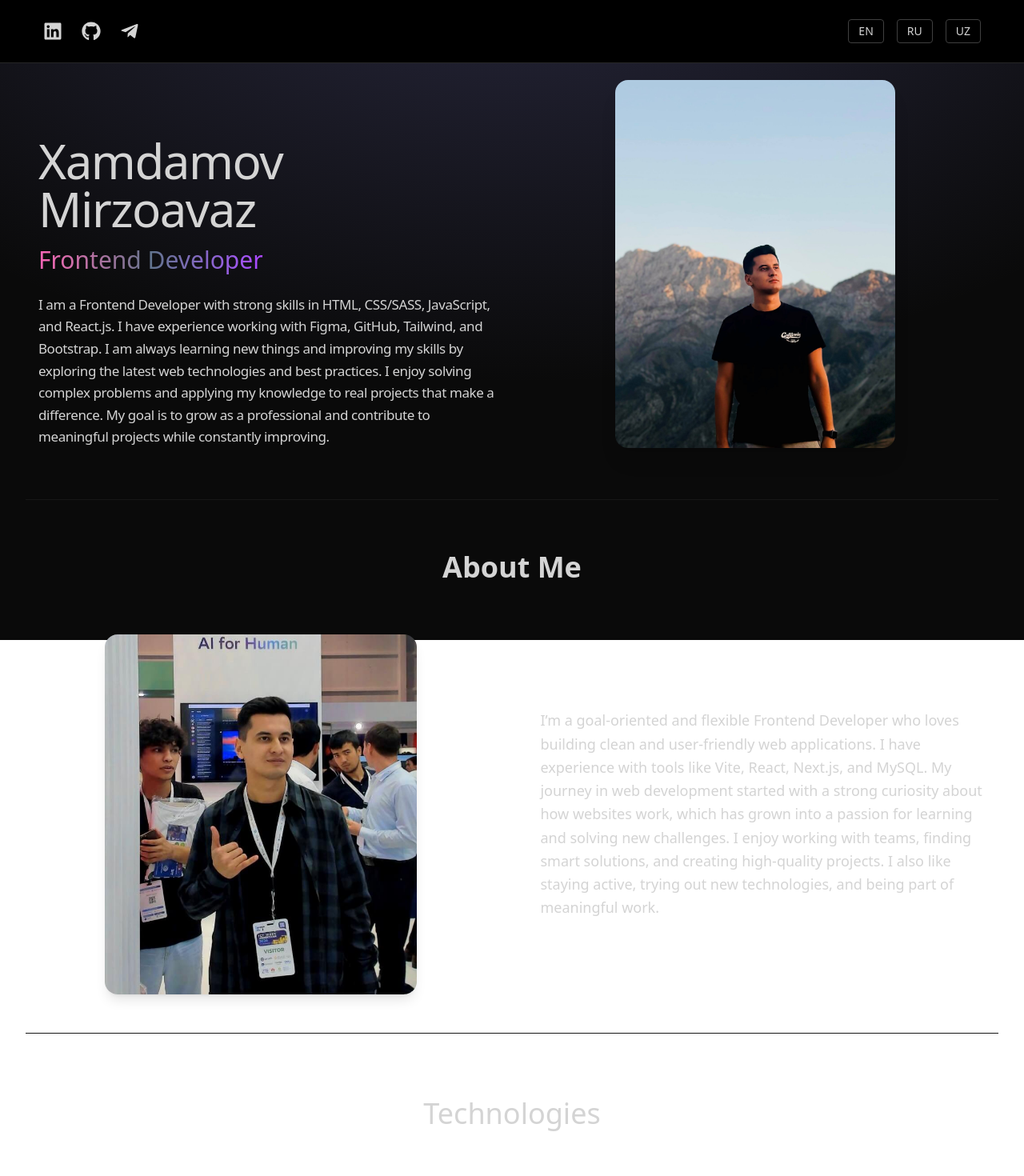
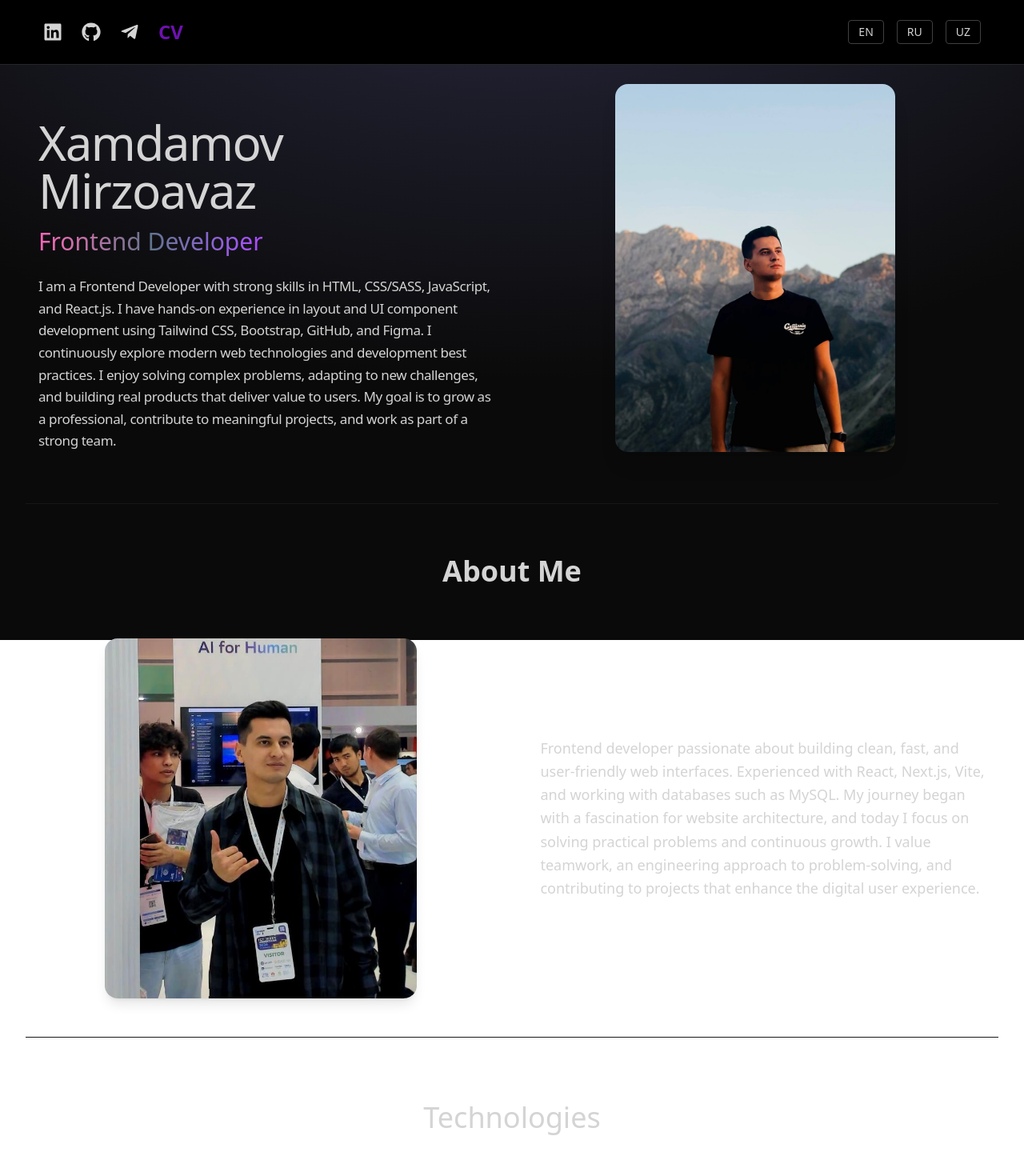
Before and after one commit to KhamdamovAva/MyPortfolio, a React (Vite) app: page / in a window 1280 px wide. Shown: the top 1470 px of the page at 80% size. Built offline with nearby package versions, Linux system fonts and the light colour scheme.

Commit message:
finished CV

```diff
--- a/src/components/Navbar.jsx
+++ b/src/components/Navbar.jsx
@@ -1,7 +1,7 @@
 import React from 'react';
 import { FaLinkedin, FaGithub, FaTelegramPlane } from "react-icons/fa";
 import { useTranslation } from 'react-i18next';
-
+import CV from '../assets/CVResume.pdf'
 function Navbar() {
   const { i18n } = useTranslation();
 
@@ -22,6 +22,7 @@ function Navbar() {
           <a href="https://t.me/Av4Ront1" target="_blank" rel="noreferrer">
             <FaTelegramPlane className="hover:text-sky-500 transition" />
           </a>
+          <a className='text-purple-800 font-bold' href={CV} target="_blank" rel="noopener noreferrer">CV</a>
         </div>
 
         <div className="flex gap-4 justify-center sm:justify-start">
--- a/src/locales/en.json
+++ b/src/locales/en.json
@@ -2,7 +2,7 @@
 
 {
   "hero": {
-    "content": "I am a Frontend Developer with strong skills in HTML, CSS/SASS, JavaScript, and React.js. I have experience working with Figma, GitHub, Tailwind, and Bootstrap. I am always learning new things and improving my skills by exploring the latest web technologies and best practices. I enjoy solving complex problems and applying my knowledge to real projects that make a difference. My goal is to grow as a professional and contribute to meaningful projects while constantly improving."
+    "content": "I am a Frontend Developer with strong skills in HTML, CSS/SASS, JavaScript, and React.js. I have hands-on experience in layout and UI component development using Tailwind CSS, Bootstrap, GitHub, and Figma. I continuously explore modern web technologies and development best practices. I enjoy solving complex problems, adapting to new challenges, and building real products that deliver value to users. My goal is to grow as a professional, contribute to meaningful projects, and work as part of a strong team."
   },
 
   "heroName":{
@@ -10,7 +10,7 @@
   },
 
   "about": {
-    "content": "I’m a goal-oriented and flexible Frontend Developer who loves building clean and user-friendly web applications. I have experience with tools like Vite, React, Next.js, and MySQL. My journey in web development started with a strong curiosity about how websites work, which has grown into a passion for learning and solving new challenges. I enjoy working with teams, finding smart solutions, and creating high-quality projects. I also like staying active, trying out new technologies, and being part of meaningful work."
+    "content": "Frontend developer passionate about building clean, fast, and user-friendly web interfaces. Experienced with React, Next.js, Vite, and working with databases such as MySQL. My journey began with a fascination for website architecture, and today I focus on solving practical problems and continuous growth. I value teamwork, an engineering approach to problem-solving, and contributing to projects that enhance the digital user experience."
   },
 
    "aboutMe": {
--- a/src/locales/ru.json
+++ b/src/locales/ru.json
@@ -1,7 +1,7 @@
 
 {
   "hero": {
-    "content": "Я Frontend-разработчик с сильными навыками в HTML, CSS/SASS, JavaScript и React.js. У меня есть опыт работы с Figma, GitHub, Tailwind и Bootstrap. Я всегда учусь новому и совершенствую свои навыки, исследуя новейшие веб-технологии и лучшие практики. Мне нравится решать сложные задачи и применять свои знания в реальных проектах, которые приносят пользу. Моя цель — расти как профессионал и вносить вклад в значимые проекты, постоянно улучшая свои навыки."
+    "content": "Я Frontend-разработчик с уверенными навыками в HTML, CSS/SASS, JavaScript и React.js. Имею практический опыт вёрстки и разработки компонентов пользовательского интерфейса с использованием Tailwind CSS, Bootstrap, GitHub и Figma. Постоянно изучаю современные веб-технологии и лучшие практики разработки. Люблю решать сложные задачи, адаптироваться к новым требованиям и создавать реальные продукты, приносящие пользу пользователям. Моя цель — расти как специалист, работать в сильной команде и вносить вклад в значимые проекты."
   },
 
     "heroName":{
@@ -9,7 +9,7 @@
   },
 
   "about": {
-    "content": "Я целеустремленный и гибкий Frontend-разработчик, который любит создавать чистые и удобные веб-приложения. У меня есть опыт работы с инструментами, такими как Vite, React, Next.js и MySQL. Мой путь в веб-разработке начался с сильного любопытства, как работают сайты, что стало страстью к обучению и решению новых задач. Мне нравится работать в команде, находить умные решения и создавать высококачественные проекты. Также я люблю быть активным, пробовать новые технологии и участвовать в значимой работе."
+    "content": "Frontend-разработчик, увлечённый созданием чистых, быстрых и удобных веб-интерфейсов. Имею опыт работы с React, Next.js, Vite и взаимодействием с базами данных (MySQL). Мой путь начался с интереса к архитектуре сайтов, и сегодня я стремлюсь к решению практических задач и постоянному росту. Мне близка работа в команде, инженерный подход к решению задач и участие в проектах, которые делают цифровой опыт пользователя лучше."
   },
     "aboutMe": {
     "content": "Обо Мне"
--- a/src/locales/uz.json
+++ b/src/locales/uz.json
@@ -1,6 +1,6 @@
 {
   "hero": {
-    "content": "Men Frontend Dasturchiman, HTML, CSS/SASS, JavaScript va React.js bo'yicha mustahkam ko'nikmalarga egaman. Figma, GitHub, Tailwind va Bootstrap bilan ishlash tajribasiga egaman. Har doim yangi narsalarni o'rganishga va o'z ko'nikmalarimni eng yangi veb texnologiyalari va eng yaxshi amaliyotlarni o'rganish orqali takomillashtirishga intilaman. Mening maqsadim - professional sifatida o'sish va doimiy ravishda o'z ustimda ishlay turib, mazmunli loyihalarga hissa qo'shish."
+    "content": "Men HTML, CSS/SASS, JavaScript va React.js texnologiyalarida kuchli ko'nikmalarga ega Frontend dasturchiman. Tailwind CSS, Bootstrap, GitHub va Figma yordamida foydalanuvchi interfeyslarini ishlab chiqish va sahifalarni tuzishda amaliy tajribam bor. Zamonaviy veb-texnologiyalar va dasturlashdagi eng yaxshi amaliyotlarni doimiy o'rganib boraman. Murakkab muammolarni hal qilish, yangi talab va vaziyatlarga moslashish, foydalanuvchilar uchun foydali mahsulotlar yaratish — menga yoqadi. Maqsadim — professionallikda o'sish, kuchli jamoada ishlash va foydali loyihalarga hissa qo'shish."
   },
 
     "heroName":{
@@ -8,7 +8,7 @@
   },
 
   "about": {
-    "content": "Men maqsadga yo'naltirilgan va moslashuvchan Frontend Dasturchiman, toza va foydalanuvchi uchun qulay veb-ilovalar yaratishni yaxshi ko'raman. Vite, React, Next.js va MySQL kabi vositalar bilan tajribam bor. Veb-ishlab chiqishda yo'lim veb-saytlar qanday ishlashiga kuchli qiziqish bilan boshlandi, bu esa yangi tajribalarni o'rganish va yangi chaqiriqlarga yechim topish istagiga aylandi. Men jamoalar bilan ishlashni, aqlli yechimlarni topishni va yuqori sifatli loyihalarni yaratishni yoqtiraman."
+    "content": "Men toza, tezkor va qulay veb-interfeyslar yaratishga ishtiyoqli Frontend dasturchiman. React, Next.js, Vite va MySQL kabi ma’lumotlar bazalari bilan ishlash tajribasiga egaman. Mening yo'lim saytlar arxitekturasi haqidagi qiziqishdan boshlangan va hozirda amaliy muammolarni hal qilish hamda doimiy o'sishga intilish asosida davom etmoqda. Jamoada ishlash, muammolarni muhandisona yondashuv bilan hal qilish va foydalanuvchilarning raqamli tajribasini yaxshilaydigan loyihalarda qatnashishni qadrlayman."
   },
 
     "aboutMe": {
```
Also changed, not shown: src/assets/myPhoto1.jpg, 1 other file (tests, documents, lock files or other folders).
